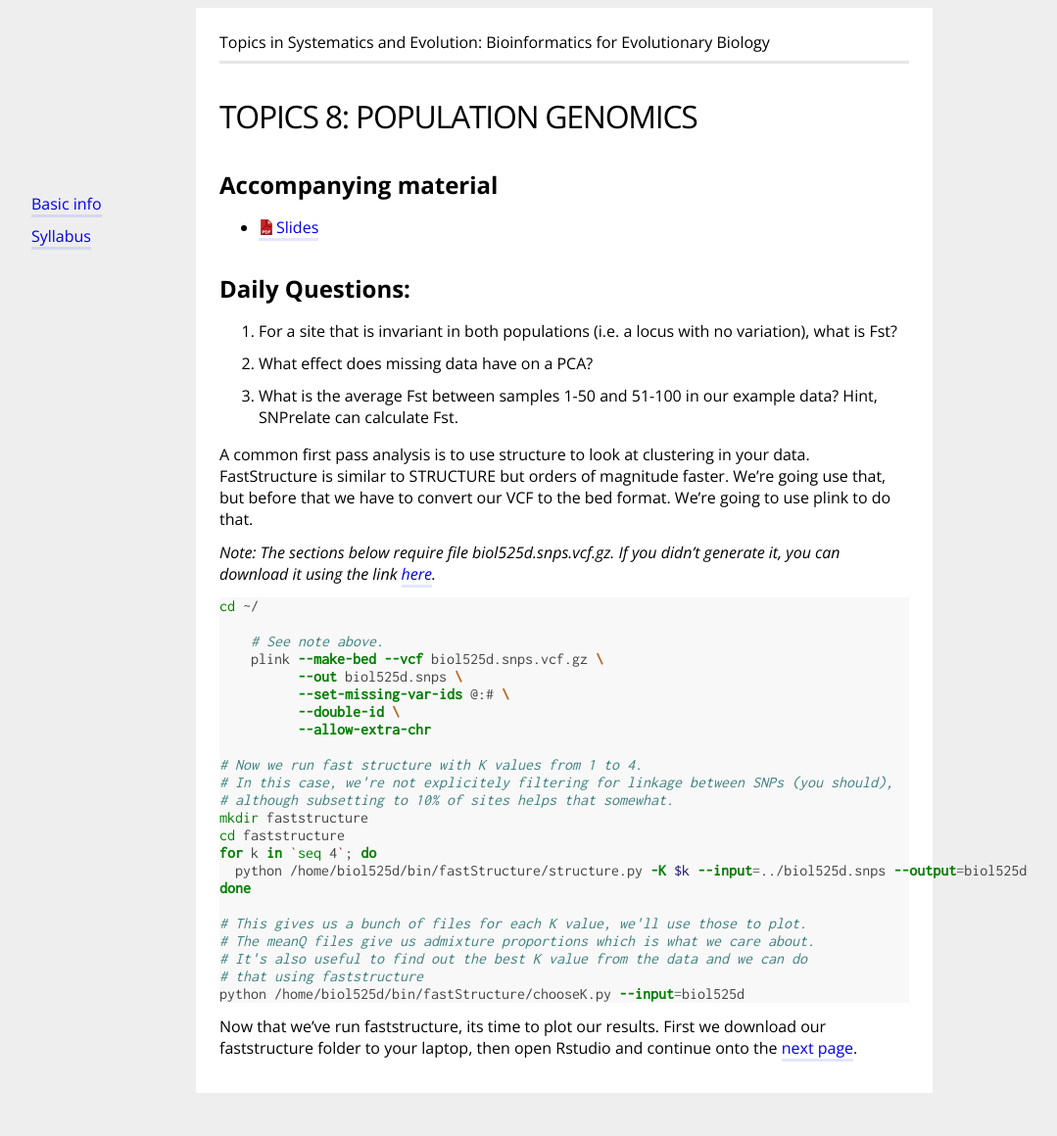
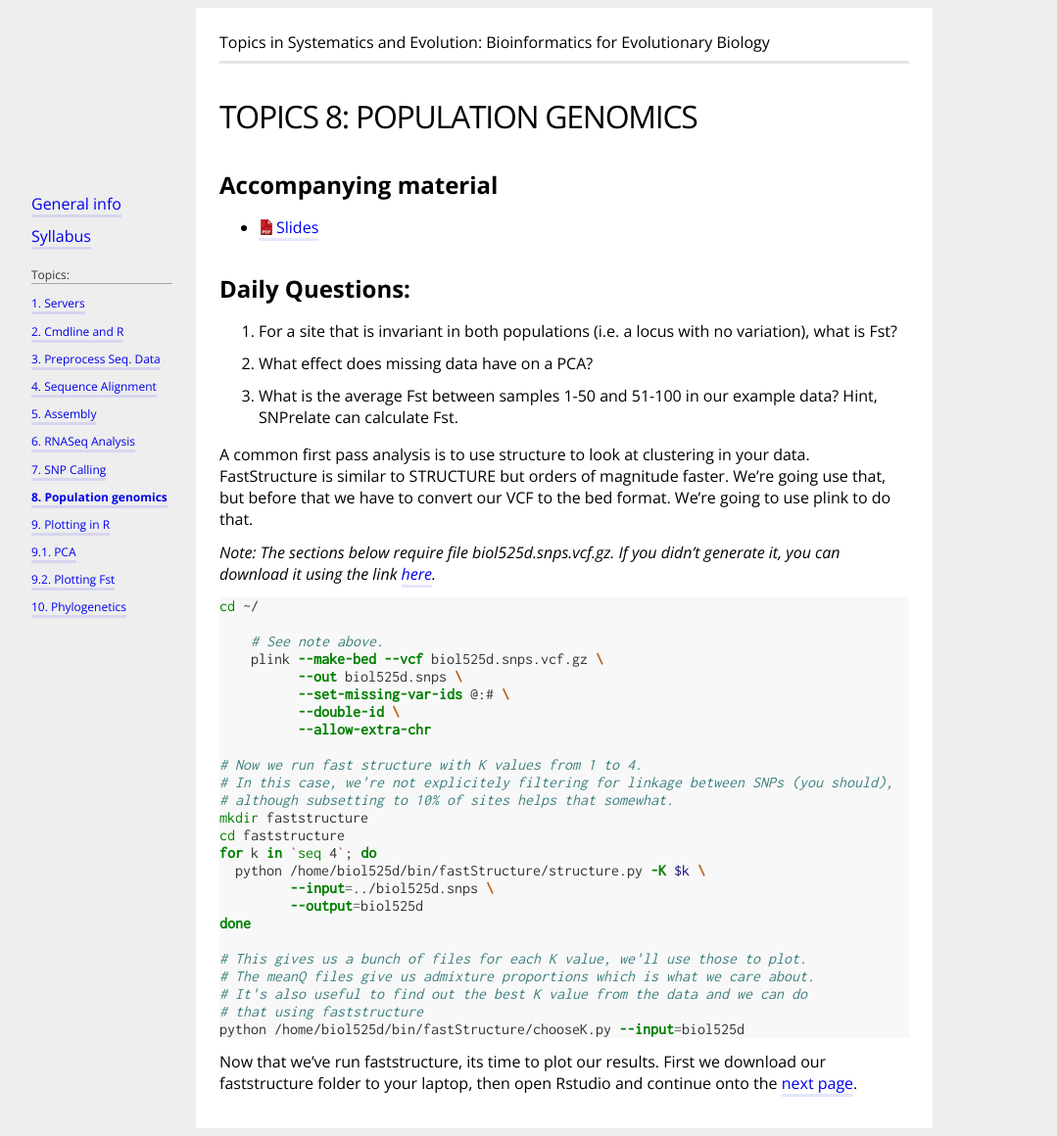
Before and after one commit to owensgl/biol525D, a Jekyll site: the page built from Topic_8-9/readme.md, in a window 1280 px wide. Shown: the whole page at 98% size, without its empty margins (64-1143 px from the left). Built offline with Jekyll 4.4.1, drawn with Linux system fonts in a browser that asks for light colours; our own code applies the rules of GitHub Pages for plain Markdown files; before the commit the page ends 1124 px from its top, so only the background shows below that.

Commit message:
[Topics] Show topics headers in the nav bar.
   -- provides quick access to the topic pages.

```diff
--- a/Topic_1/readme.md
+++ b/Topic_1/readme.md
@@ -1,6 +1,8 @@
 ---
 title: "Topic 1: Logging into the server."
 permalink: /Topic_1/
+topickey: 1
+topictitle: Servers
 ---
 
 We are working on servers provided by Compute Canada, hosted on the [WestCloud](https://www.computecanada.ca/research-portal/national-services/compute-canada-cloud/) system. The only task now is to install a few programs we'll need later on, and login to your account.
--- a/Topic_10/readme.md
+++ b/Topic_10/readme.md
@@ -1,6 +1,8 @@
 ---
 title: "Topic 10: Phylogenetics"
 permalink: /Topic_10/
+topickey: 10
+topictitle: Phylogenetics
 ---
 
 ## Accompanying material
--- a/Topic_2/readme.md
+++ b/Topic_2/readme.md
@@ -1,6 +1,8 @@
 ---
 title: "Topic 2: Commandline and R"
 permalink: /Topic_2/
+topickey: 2
+topictitle: "Cmdline and R"
 ---
 
 In this tutorial we will be going through parts of several software
--- a/Topic_3/README.md
+++ b/Topic_3/README.md
@@ -1,6 +1,8 @@
 ---
 title: Topic 3
 permalink: /Topic_3/
+topickey: 3
+topictitle: "Preprocess Seq. Data"
 ---
 
 ### Accompanying material
--- a/Topic_4/readme.md
+++ b/Topic_4/readme.md
@@ -1,6 +1,8 @@
 ---
 title: "Topic 4: Sequence Alignment"
 permalink: /Topic_4/
+topickey: 4
+topictitle: "Sequence Alignment"
 ---
 
 ### Accompanying material
--- a/Topic_5/README.md
+++ b/Topic_5/README.md
@@ -1,6 +1,8 @@
 ---
 title: "Topic 5: Assembly"
 permalink: /Topic_5/
+topickey: 5
+topictitle: "Assembly"
 ---
 
 ## Accompanying material
--- a/Topic_6/README.md
+++ b/Topic_6/README.md
@@ -1,6 +1,8 @@
 ---
 title: "Topic 6: RNAseq analysis exercise"
 permalink: /Topic_6/
+topickey: 6
+topictitle: "RNASeq Analysis"
 ---
 
 ## Accompanying material
--- a/Topic_7/readme.md
+++ b/Topic_7/readme.md
@@ -1,6 +1,8 @@
 ---
 title: "Topic 7: SNP calling with GATK"
 permalink: /Topic_7/
+topickey: 7
+topictitle: "SNP Calling"
 ---
 
 ## Accompanying material
--- a/Topic_8-9/fst.md
+++ b/Topic_8-9/fst.md
@@ -1,5 +1,7 @@
 ---
 title: "Topic 9 (final): Calculating and plotting Fst"
+topickey: 9.2
+topictitle: "Plotting Fst"
 ---
 
 Now to calculate Fst, we're going back to the server.
--- a/Topic_8-9/pca.md
+++ b/Topic_8-9/pca.md
@@ -1,5 +1,7 @@
 ---
 title: "Topic 9 (continued): Principal Component Analysis in R"
+topickey: 9.1
+topictitle: "PCA"
 ---
 
 _Note: The sections below require file biol525d.snps.vcf.gz. If you didn't generate it, you can download it using the link [here](./biol525d.snps.vcf.gz)._
--- a/Topic_8-9/plotting_structure.md
+++ b/Topic_8-9/plotting_structure.md
@@ -1,5 +1,7 @@
 ---
 title: "Topic 9: Plotting FastStructure results in R"
+topickey: 9
+topictitle: "Plotting in R"
 datafiles: [1,2,3,4]
 ---
 
--- a/Topic_8-9/readme.md
+++ b/Topic_8-9/readme.md
@@ -1,6 +1,8 @@
 ---
 title: "Topics 8: Population genomics"
 permalink: /Topic_8-9/
+topickey: 8
+topictitle: "Population genomics"
 ---
 
 ## Accompanying material
@@ -31,7 +33,9 @@ cd ~/
 mkdir faststructure
 cd faststructure
 for k in `seq 4`; do
-  python /home/biol525d/bin/fastStructure/structure.py -K $k --input=../biol525d.snps --output=biol525d
+  python /home/biol525d/bin/fastStructure/structure.py -K $k \
+         --input=../biol525d.snps \
+	 --output=biol525d
 done
 
 # This gives us a bunch of files for each K value, we'll use those to plot.
--- a/_includes/nav.html
+++ b/_includes/nav.html
@@ -3,11 +3,39 @@
 	<ul>
 		{% assign pages = (site.pages | sort: "menuPosition") %}
 		{% for node in pages %}
-		{% if page.url == node.url %}
-		<li class="active"><a href="{{ site.baseurl }}{{node.url}}" class="active">{{node.menuItem}}</a></li>
-		{% else %}
-		<li><a href="{{ site.baseurl }}{{node.url}}">{{node.menuItem}}</a></li>
+  		  {% if node.menuItem %}
+		<li {% if page.url == node.url %}class="active"{% endif %}>
+		  <a href="{{ site.baseurl }}{{node.url}}" {% if page.url == node.url %}class="active"{% endif %}>{{node.menuItem}}</a>
+		</li>
+		  {% endif %}
+		{% endfor %}
+
+	</ul>
+		<!-- list pages with a topictitle key
+
+                     - page.topickey determines which topic nav entry gets highlighted when the page is active
+                     - page.topictitle adds an entry for the page in the navbar
+
+		  -->
+		{% assign topics = '' | split: '' %}
+		{% for node in site.pages %}
+		{% if node.topictitle != nil %}{% assign topics = topics|push: node %}{% endif %}
+		{% endfor %}
+		{% assign topics = (topics | sort: "topickey") %}
+		{% if topics.size > 0 %}
+  		<ul class="topicslist">
+		    <li class="topicsheader"> Topics:</li>
+		    {% for node in topics %}
+		    {% if page.topickey == node.topickey %}
+		    <li class="active">
+		      <a class="active" href="{{ site .baseurl }}{{node.url}}">{{node.topickey}}. {{node.topictitle || node.title}}</a>
+		    </li>
+		    {% else %}
+		    <li>
+		      <a href="{{ site .baseurl }}{{node.url}}">{{node.topickey}}. {{node.topictitle || node.title}}</a>
+		    </li>
+		    {% endif %}
+		    {% endfor %}
+		</ul>
 		{% endif %}
-		{% endfor %}
-	</ul>
 </nav>
--- a/style/styles.css
+++ b/style/styles.css
@@ -18,7 +18,7 @@ h1, h2, h3, p, li, blockquote, th, td, a {
 code {
 	font-size: 100%;
 	font-family: 'Inconsolata', monospace;
-	color: #444;
+	color: #333;
 	/* padding: 2px 4px; */
 }
 
@@ -107,6 +107,7 @@ a[href$='.pdf'] {
 }
 
 @media screen and (min-width: 70rem) {
+        /* show navbar on the left */
 	nav {
 		float: left;
 		margin-left: -12rem;
@@ -116,16 +117,32 @@ a[href$='.pdf'] {
 	}
 }
 @media screen and (max-width: 69.999rem) {
+        /* leave nav at the top of the page */
 	nav {
 		border-bottom: 3px solid rgba(0, 0, 0, .1);
 		padding-bottom: .5rem;
 		margin-bottom: 1rem;
+	}
+	nav li {
+	    display: inline;
+	    margin-right: 10px;
 	}
 }
 
 nav ul, nav li {
 	list-style-type: none;
 	padding: 0;
+}
+
+nav .topicslist {
+    font-size: 75%;
+    margin-top: 20px;
+}
+
+nav .topicsheader {
+    color: rgba(5,5,5,.8);
+    border-bottom: 1px solid rgba(5,5,5,.3);
+
 }
 
 nav .active a {
```
Also changed, not shown: index.md (+1 -1 lines), 1 other file.
